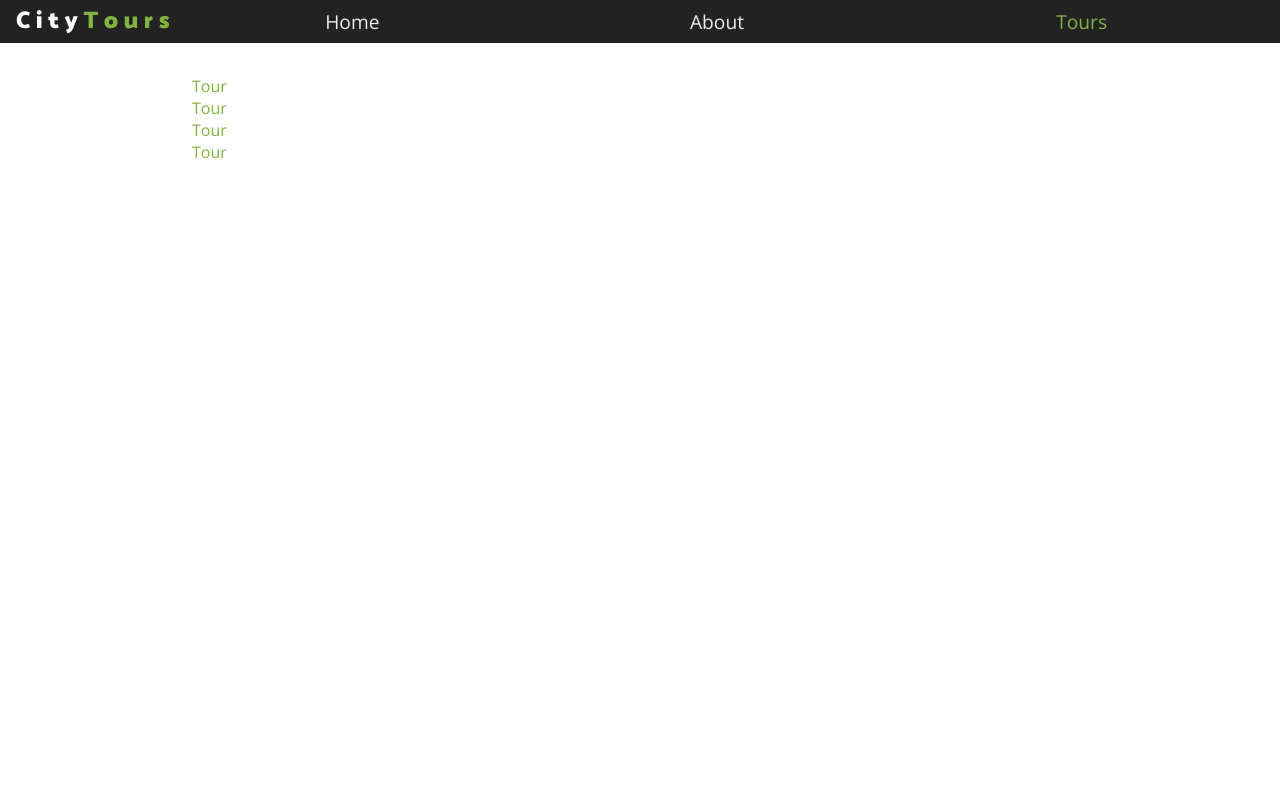
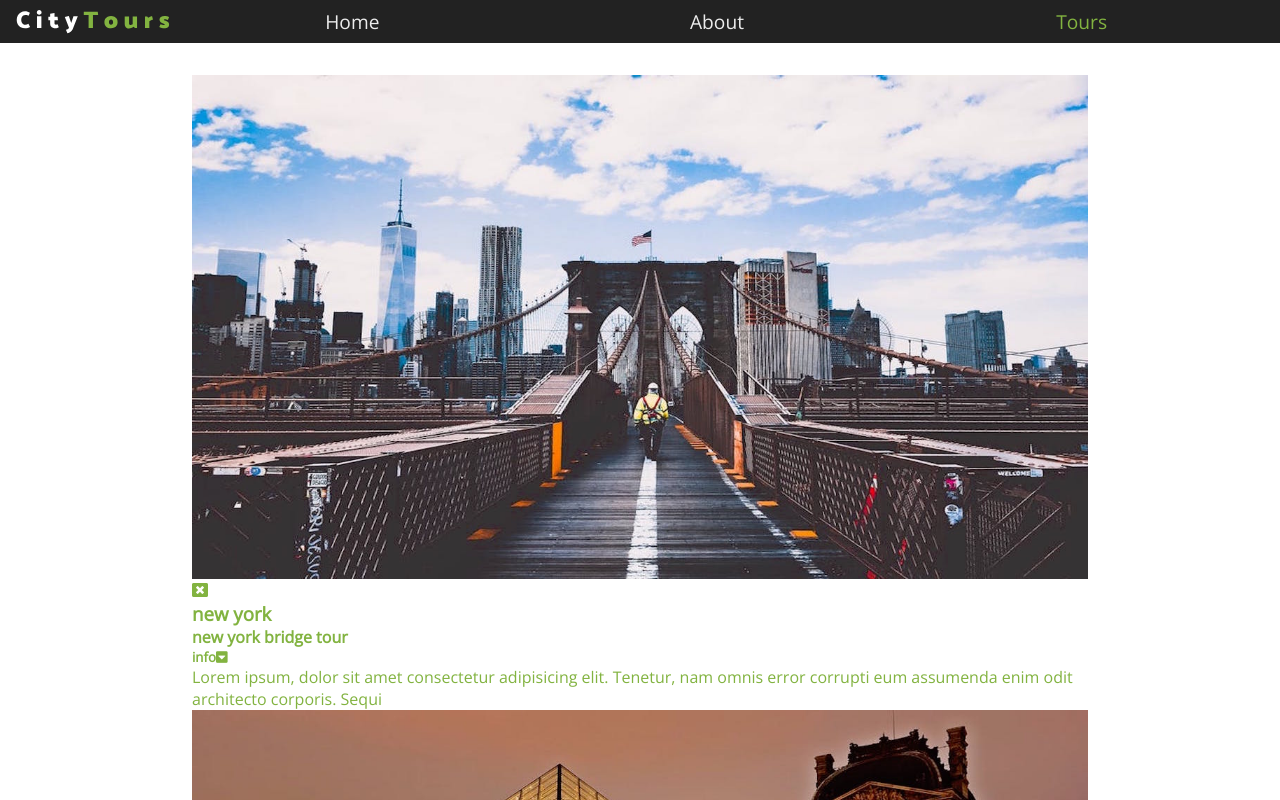
Before and after one commit to realstevelee/city-tours, a React (Create React App) app: page / in a window 1280 px wide. Shown: the top 800 px of the page. Built offline with nearby package versions, Linux system fonts and the light colour scheme.

Commit message:
Added tour component

```diff
--- a/src/components/Tour/Tour.js
+++ b/src/components/Tour/Tour.js
@@ -1,11 +1,32 @@
 import React, { Component } from 'react'
+import './tour.scss'
 
 export default class Tour extends Component {
     render() {
+        const { id, city, img, name, info } = this.props.tour;
+        const { removeTOur } = this.props;
+        console.log(this.props)
+
         return (
-            <div>
-                Tour
-            </div>
+            <article className="tour">
+                <div className="img-container">
+                    <img src={img} alt="img of the tour" />
+                    <span className="close-btn">
+                        <i className="fas fa-window-close"></i>
+                    </span>
+                </div>
+
+                <div className="tour-info">
+                    <h3>{city}</h3>
+                    <h4>{name}</h4>
+                    <h5>info
+                        <span>
+                            <i className="fas fa-caret-square-down"></i>
+                        </span>
+                    </h5>
+                    <p>{info}</p>
+                </div>
+            </article>
         )
     }
 }
--- a/src/components/Tour/tour.scss
+++ b/src/components/Tour/tour.scss
@@ -0,0 +1,9 @@
+@import "../../index.scss";
+
+.tour {
+  img {
+    width: 100%;
+    display: block;
+    min-height: 13rem;
+  }
+}
--- a/src/components/TourList/index.js
+++ b/src/components/TourList/index.js
@@ -9,7 +9,7 @@ export default class TourList extends Component {
     }
 
     removdTour = id => {
-        console.log(id)
+        //console.log(id)
     }
 
     render() {
```
